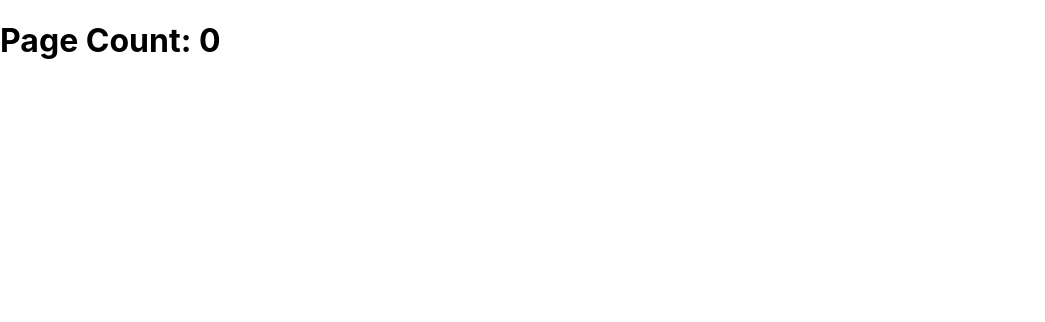
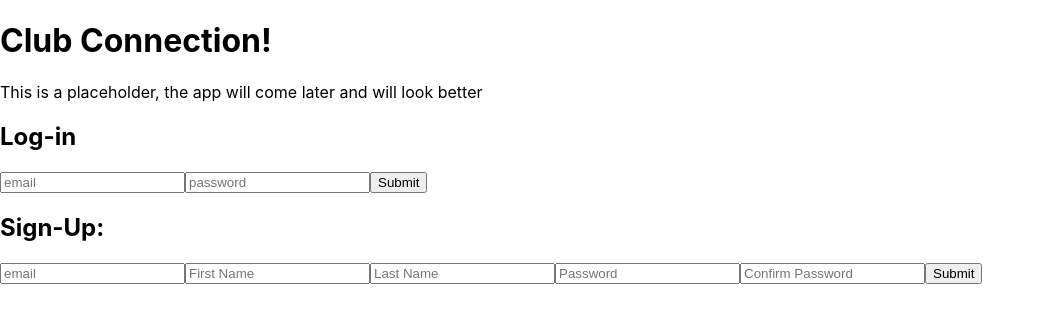
Before and after one commit to amdepaolo/club-management-app, a React (Create React App) app in the folder client/: page / in a window 1280 px wide. Shown: the top 322 px of the page, without its empty margins (0-1045 px from the left). Built offline with nearby package versions, Linux system fonts and the light colour scheme; no server answers.

Commit message:
skeleton of login and signup components

```diff
--- a/client/src/App.js
+++ b/client/src/App.js
@@ -1,17 +1,15 @@
 import { useState, useEffect } from "react";
+import SignUp from "./components/SignUp";
+import Login from "./components/Login";
 
 function App() {
-  const [count, setCount] = useState(0);
-
-  useEffect(() => {
-    fetch("/hello")
-      .then((r) => r.json())
-      .then((data) => setCount(data.count));
-  }, []);
 
   return (
     <div className="App">
-      <h1>Page Count: {count}</h1>
+      <h1>Club Connection!</h1>
+      <p> This is a placeholder, the app will come later and will look better</p>
+      <Login></Login>
+      <SignUp></SignUp>
     </div>
   );
 }
--- /dev/null
+++ b/client/src/components/Login.js
@@ -0,0 +1,17 @@
+import React, {useState} from 'react'
+
+function Login(){
+
+    return (
+        <div>
+            <h2>Log-in</h2>
+            <form>
+                <input type='text' placeholder='email'></input>
+                <input type='text' placeholder='password'></input>
+                <input type='submit'></input>
+            </form>
+        </div>
+    )
+}
+
+export default Login
--- /dev/null
+++ b/client/src/components/SignUp.js
@@ -0,0 +1,20 @@
+import React, {useState} from "react";
+
+function SignUp(){
+
+    return(
+        <div>
+            <h2>Sign-Up:</h2>
+            <form>
+                <input type='text' placeholder="email"></input>
+                <input type='text' placeholder="First Name"></input>
+                <input type='text' placeholder="Last Name"></input>
+                <input type='password' placeholder="Password"></input>
+                <input type='password' placeholder="Confirm Password"></input>
+                <input type='submit'></input>
+            </form>
+        </div>
+    )
+}
+
+export default SignUp
```
